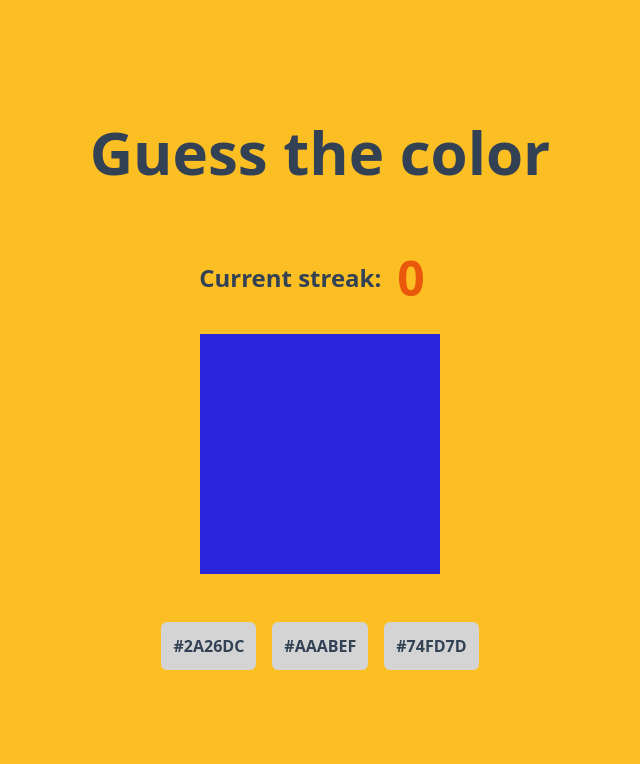
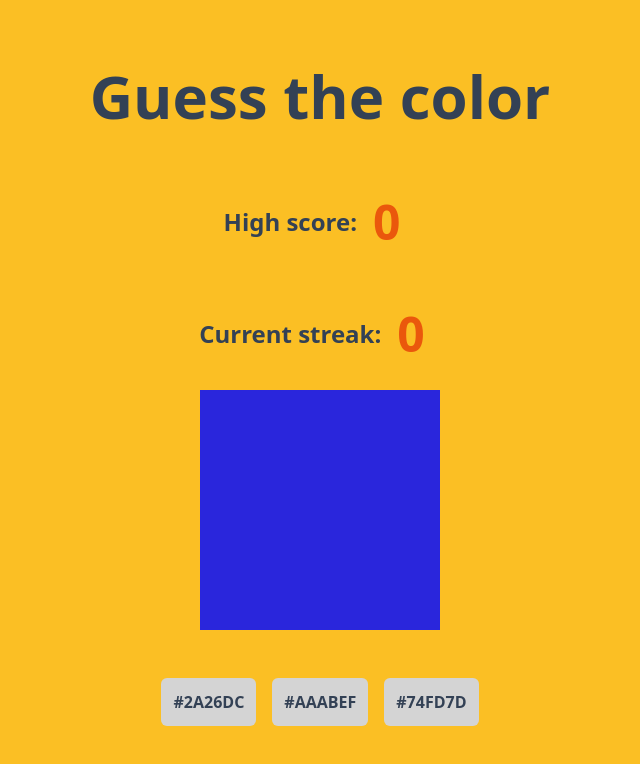
Before and after one commit to martindzida/guess-the-color, a React (Vite) app: page / in a window 1280 px wide. Shown: the top 764 px of the page, without its empty margins (320-960 px from the left). Built offline with nearby package versions, Linux system fonts and the light colour scheme.

Commit message:
Added high score

```diff
--- a/index.html
+++ b/index.html
@@ -4,7 +4,7 @@
     <meta charset="UTF-8" />
     <link rel="icon" type="image/svg+xml" href="/vite.svg" />
     <meta name="viewport" content="width=device-width, initial-scale=1.0" />
-    <title>Vite + React + TS</title>
+    <title>Geuss the color</title>
   </head>
   <body>
     <div id="root"></div>
--- a/src/App.tsx
+++ b/src/App.tsx
@@ -7,6 +7,7 @@ function App() {
   const [isCorrect, setIsCorrect] = useState<boolean | null>(null);
   const [goodGuess, setGoodGuess] = useState(false);
   const [streak, setStreak] = useState(0);
+  const [highScore, setHighScore] = useState(0);
 
   useEffect(() => {
     setCurColors(genColors());
@@ -33,6 +34,9 @@ function App() {
       setGoodGuess(true);
       setStreak(streak + 1);
     } else {
+      if (streak > highScore) {
+        setHighScore(streak);
+      }
       setStreak(0);
     }
   };
@@ -40,6 +44,10 @@ function App() {
   return (
     <div className='w-screen h-screen flex flex-col justify-center items-center bg-amber-400'>
       <h1 className='font-extrabold text-6xl p-10 text-slate-700'>Guess the color</h1>
+      <div className='flex items-center text-2xl font-bold text-slate-700 p-8'>
+        <span>High score: </span>
+        <span className='text-5xl text-orange-600 mx-4'>{highScore}</span>
+      </div>
       <div className='flex items-center text-2xl font-bold text-slate-700 p-8'>
         <span>Current streak: </span>
         <span className='text-5xl text-orange-600 mx-4'>{streak}</span>
```
